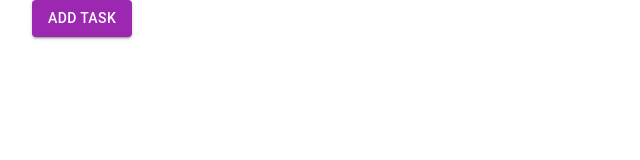
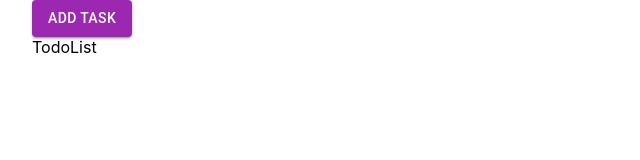
Before and after one commit to Farzaneh-Mohammadi/ToDo_NextJS, a Next.js app: page / in a window 1280 px wide. Shown: the top 160 px of the page, without its empty margins (0-640 px from the left). Built offline with nearby package versions, Linux system fonts and the light colour scheme.

Commit message:
add todoList component

```diff
--- /dev/null
+++ b/components/TodoContent.js
@@ -0,0 +1,16 @@
+import React from 'react'
+import AddTaskButton from './AddTaskButton'
+import TodoModal from './TodoModal'
+import TodoList from './TodoList'
+
+const TodoContent = () => {
+  return (
+    <div>
+        <AddTaskButton />
+<TodoModal />
+<TodoList />
+    </div>
+  )
+}
+
+export default TodoContent
--- /dev/null
+++ b/components/TodoList.js
@@ -0,0 +1,9 @@
+import React from 'react'
+
+const TodoList = () => {
+  return (
+    <div>TodoList</div>
+  )
+}
+
+export default TodoList
--- a/pages/index.js
+++ b/pages/index.js
@@ -1,7 +1,7 @@
 import Head from 'next/head'
 import Image from 'next/image'
-import AddTaskButton from '../components/AddTaskButton'
-import TodoModal from '../components/TodoModal'
+import TodoContent from '../components/TodoContent'
+
 import styles from '../styles/Home.module.css'
 
 export default function Home() {
@@ -12,8 +12,7 @@ export default function Home() {
         <meta name="description" content="Generated by create next app" />
       </Head>
 
-<AddTaskButton />
-<TodoModal />
+<TodoContent />
     </div>
   )
 }
```
